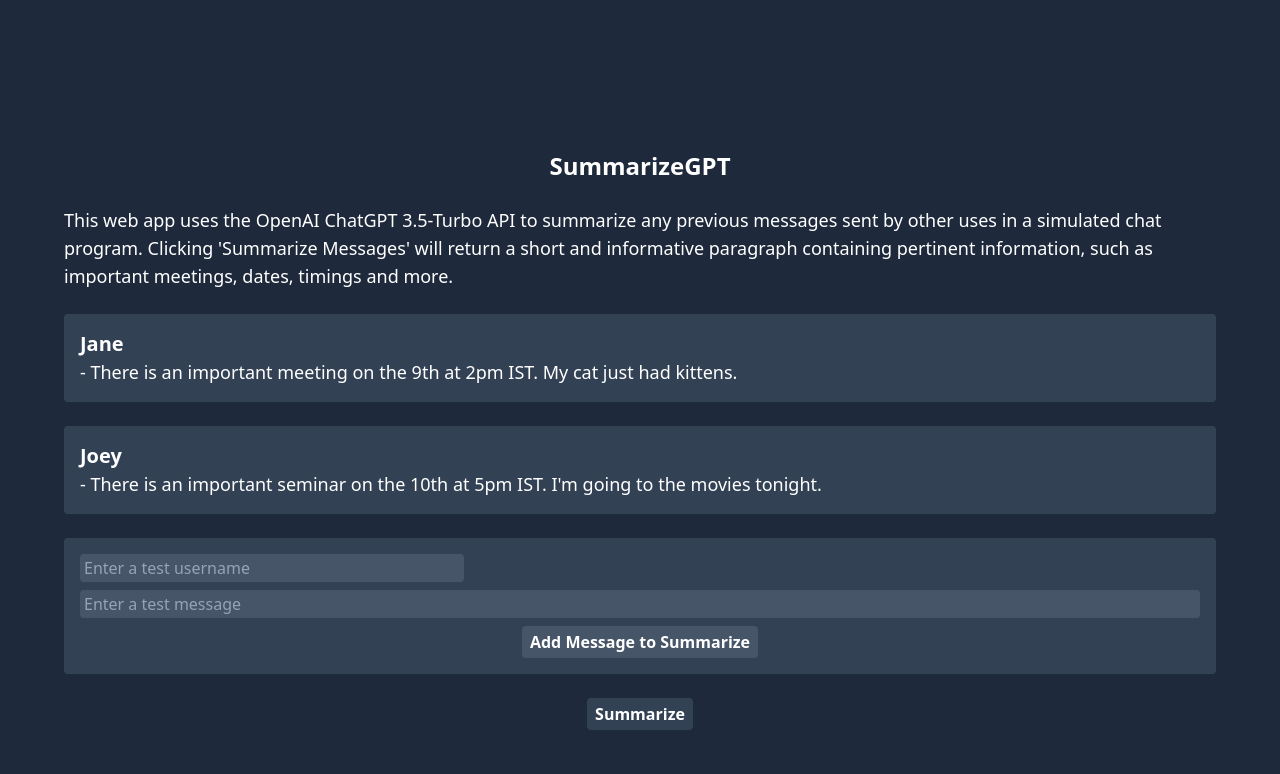
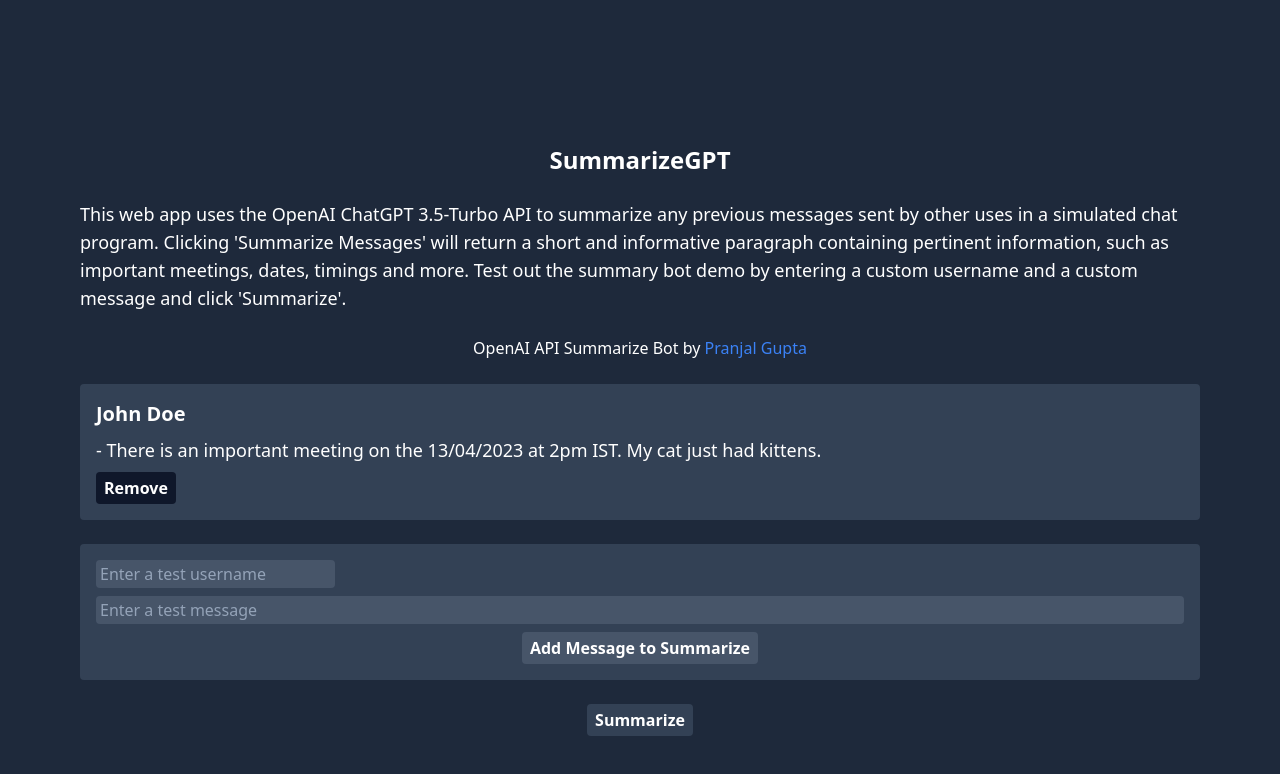
Before and after one commit to PranjalG1122/summarizegpt, a Next.js app: page / in a window 1280 px wide. Shown: the top 774 px of the page. Built offline with nearby package versions, Linux system fonts and the light colour scheme.

Commit message:
feat: checks for blank message array/credit

```diff
--- a/src/app/page.tsx
+++ b/src/app/page.tsx
@@ -14,28 +14,27 @@
   const [allMessages, setAllMessages] = useState<messageProps[]>([
     {
       id: 1,
-      username: "Jane",
+      username: "John Doe",
       message:
-        "There is an important meeting on the 9th at 2pm IST. My cat just had kittens.",
-    },
-    {
-      id: 2,
-      username: "Joey",
-      message:
-        "There is an important seminar on the 10th at 5pm IST. I'm going to the movies tonight.",
+        "There is an important meeting on the 13/04/2023 at 2pm IST. My cat just had kittens.",
     },
   ]);
-  const [username, setUsername] = useState<string>("");
-  const [message, setMessage] = useState<string>("");
+  const [inputUsername, setInputUsername] = useState<string>("");
+  const [inputMessage, setInputMessage] = useState<string>("");
 
-  async function res(prompt: object) {
+  async function res(prompt: any) {
+    if (!prompt || allMessages.length === 0) {
+      alert("Enter a message to summarize");
+      setLoadingMessages(false);
+      return;
+    }
     await fetch("/api/gpt", {
       method: "POST",
       headers: {
         "Content-Type": "application/json",
       },
       body: JSON.stringify({
-        prompt: prompt,
+        prompt,
       }),
     })
       .then((res) => {
@@ -51,59 +50,86 @@
   }
 
   return (
-    <main className="flex flex-col gap-6 items-center justify-center min-h-screen w-full max-w-[72rem] mx-auto my-10">
+    <main className="flex flex-col gap-6 items-center justify-center min-h-screen w-full max-w-[72rem] mx-auto px-4 my-10">
       <h1 className="text-2xl font-semibold text-white">SummarizeGPT</h1>
-      <p className="text-lg text-white">
+      <p className="lg:text-lg text-base text-white">
         This web app uses the OpenAI ChatGPT 3.5-Turbo API to summarize any
         previous messages sent by other uses in a simulated chat program.
         Clicking 'Summarize Messages' will return a short and informative
         paragraph containing pertinent information, such as important meetings,
-        dates, timings and more.
+        dates, timings and more. Test out the summary bot demo by entering a
+        custom username and a custom message and click 'Summarize'.
       </p>
-      {allMessages.map((message, index) => {
+      <span className="text-white">
+        OpenAI API Summarize Bot by{" "}
+        <a
+          href="https://pranjalg420.vercel.app"
+          target="_blank"
+          rel="noopener noreferrer"
+          className="text-blue-500 hover:text-blue-400 transition-colors"
+        >
+          Pranjal Gupta
+        </a>
+      </span>
+      {allMessages.map(({ username, message, id }) => {
         return (
-          <div className="flex flex-col items-start rounded p-4 bg-slate-700 text-white w-full">
-            <h1 className="font-semibold text-xl">{message.username}</h1>
-            <p key={index} className="text-lg">
-              - {message.message}
-            </p>
+          <div
+            key={id}
+            className="flex flex-col items-start gap-2 rounded p-4 bg-slate-700 text-white w-full"
+          >
+            <h1 className="font-semibold lg:text-xl text-lg">{username}</h1>
+            <p className="lg:text-lg text-base">- {message}</p>
+            <button
+              className="bg-slate-900 px-2 py-1 font-semibold hover:bg-slate-800 transition-colors rounded text-white"
+              onClick={() => {
+                setAllMessages(
+                  allMessages.filter((message) => message.id !== id)
+                );
+              }}
+            >
+              Remove
+            </button>
           </div>
         );
       })}
       <div className="flex flex-col gap-2 items-start bg-slate-700 w-full p-4 rounded">
         <input
           type="text"
-          className="bg-slate-600 px-1 py-0.5 text-white placeholder:text-slate-400 rounded w-96"
+          className="bg-slate-600 px-1 py-0.5 text-white placeholder:text-slate-400 rounded w-"
           placeholder="Enter a test username"
           maxLength={20}
           onChange={(e) => {
-            setUsername(e.target.value);
+            setInputUsername(e.target.value);
           }}
-          value={username}
+          value={inputUsername}
         />
         <input
           type="text"
           className="bg-slate-600 px-1 py-0.5 text-white placeholder:text-slate-400 rounded w-full"
           placeholder="Enter a test message"
-          maxLength={60}
+          maxLength={120}
           onChange={(e) => {
-            setMessage(e.target.value);
+            setInputMessage(e.target.value);
           }}
-          value={message}
+          value={inputMessage}
         />
         <button
           className="bg-slate-600 px-2 py-1 font-semibold hover:bg-slate-500 transition-colors rounded text-white mx-auto"
           onClick={() => {
+            if (allMessages.length >= 5) {
+              alert("You can only add 5 text messages to the list.");
+              return;
+            }
             setAllMessages([
               ...allMessages,
               {
                 id: allMessages.length + 1,
-                username: username,
-                message: message,
+                username: inputUsername,
+                message: inputMessage,
               },
             ]);
-            setUsername("");
-            setMessage("");
+            setInputUsername("");
+            setInputMessage("");
           }}
         >
           Add Message to Summarize
```
Also changed, not shown: 1 other file (tests, documents, lock files or other folders).
